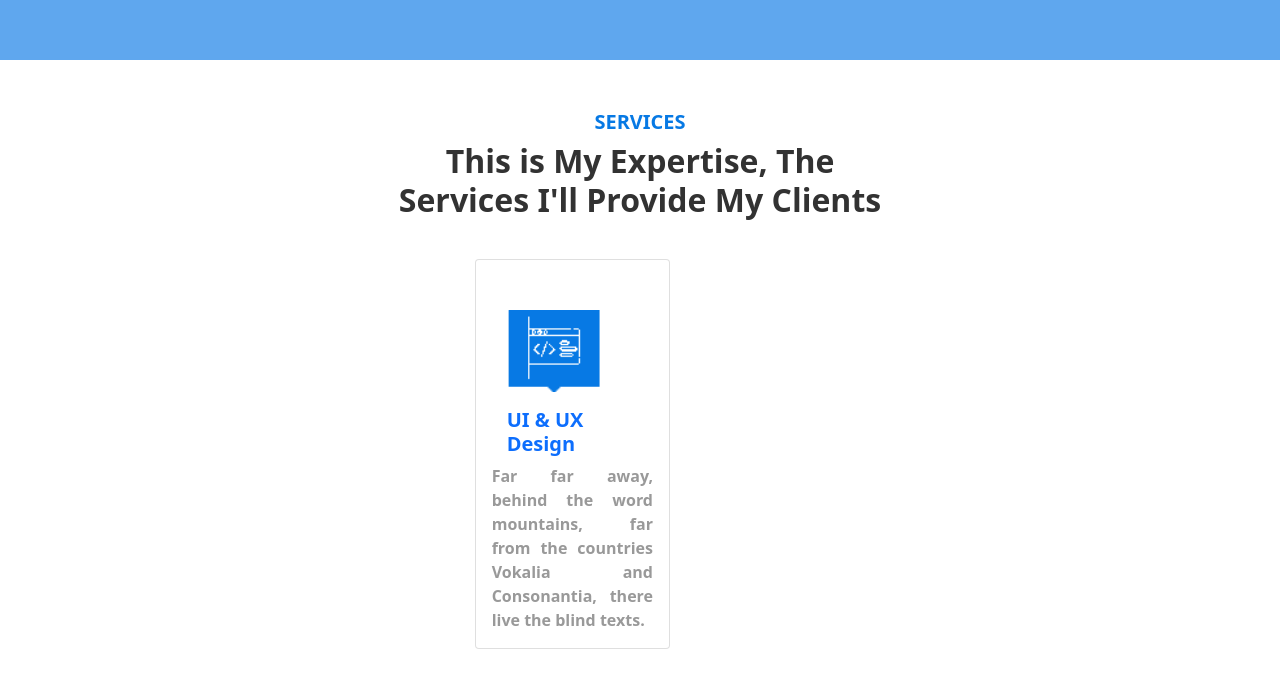
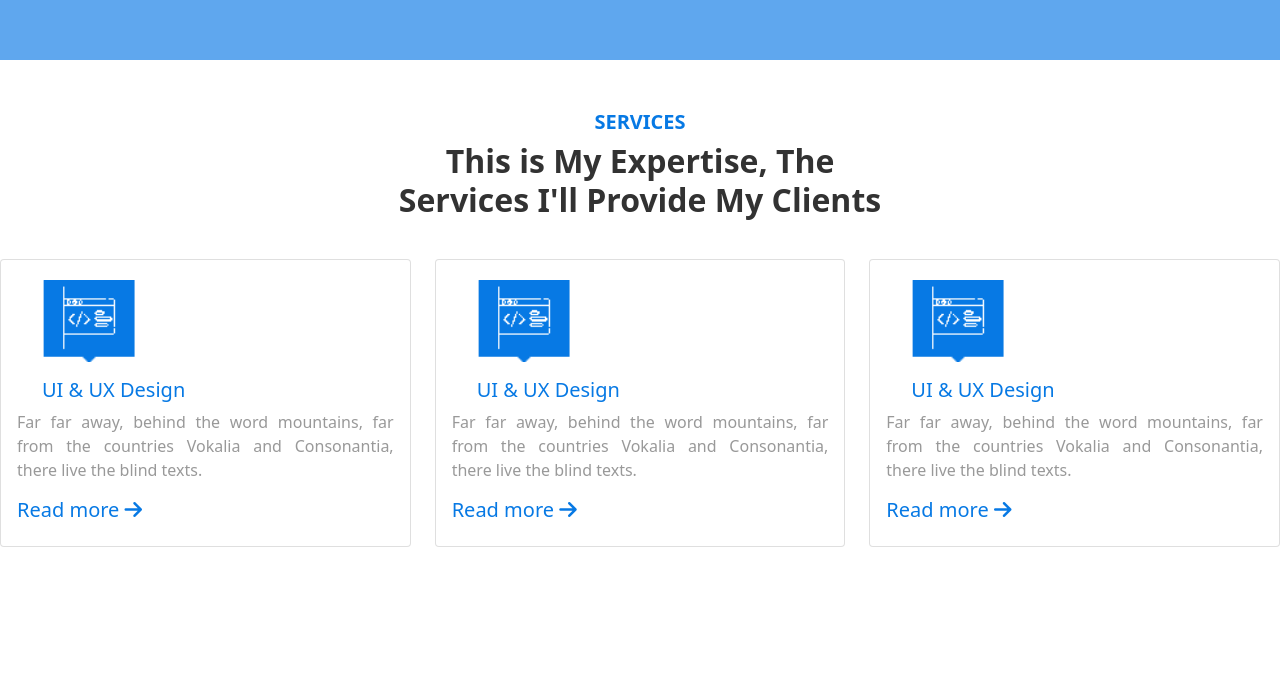
Before and after one commit to radiyashimu1122/dev.Shimu, a plain HTML site: page index.html in a window 1280 px wide. Shown: the part 973-1658 px from the top of the page. After the commit the page ends 1520 px from the top, so only its background shows below. Drawn offline with nearby package versions, Linux system fonts and the light colour scheme.

Commit message:
card update

```diff
--- a/index.html
+++ b/index.html
@@ -76,19 +76,39 @@
   <h5 style="text-align: center; margin-top: 50px;"><strong style="color:#0779e4;">SERVICES</strong></h5>
   <h2 style="text-align: center; color: #323232; margin-bottom: 40px;"> <strong>This is My Expertise,
    The<br> Services I'll Provide My Clients</strong></h2>
-    <div class="row row-cols-1 row-cols-md-3 g-4 mb-5 ms-5 firstcard" style="justify-content: center;">
+   <div class="row row-cols-1 row-cols-md-3 g-4 ">
     <div class="col">
-    <div class="card h-100 w-50">
-    <img style="width: 100px;margin-left: 30px; margin-top:50px;" src="images/photo-1.jpg" class="card-img-top" alt="...">
-    <div class="card-body">
-    <h5 class="card-title" style="color: #0d6efd; margin-left:15px;">
-      <strong>UI & UX Design</strong></h5>
-    <p class="card-text" style="color: #999999; text-align: justify;"> <strong>Far far away, behind the word mountains,
-      far from the countries Vokalia and Consonantia, there live the blind texts.</strong></p>
+      <div class="card">
+        <img style="width: 100px; margin-left: 40px; margin-top: 20px ;" src="images/photo-1.jpg" class="card-img-top" alt="...">
+        <div class="card-body">
+          <h5 class="card-title" style="color: #0779e4; margin-left: 25px;">UI & UX Design</h5>
+          <p class="card-text" style="color: #999999; text-align: justify;">Far far away, behind the word mountains,
+            far from the countries Vokalia and Consonantia, there live the blind texts.</p>
+            <h5 style="color:#0779e4 ;">Read more <i class="fa-solid fa-arrow-right"> </i></h5>
+        </div>
+      </div>
     </div>
-
+    <div class="col">
+      <div class="card">
+        <img style="width: 100px; margin-left: 40px; margin-top: 20px ;" src="images/photo-1.jpg" class="card-img-top" alt="...">
+        <div class="card-body">
+          <h5 class="card-title" style="color: #0779e4; margin-left: 25px;">UI & UX Design</h5>
+          <p class="card-text" style="color: #999999; text-align: justify;">Far far away, behind the word mountains,
+            far from the countries Vokalia and Consonantia, there live the blind texts.</p>
+            <h5 style="color:#0779e4 ;">Read more <i class="fa-solid fa-arrow-right"> </i></h5>
+        </div>
+      </div>
     </div>
-    </div>
+    <div class="col">
+      <div class="card">
+        <img style="width: 100px; margin-left: 40px; margin-top: 20px ;" src="images/photo-1.jpg" class="card-img-top" alt="...">
+        <div class="card-body">
+          <h5 class="card-title" style="color: #0779e4; margin-left: 25px;">UI & UX Design</h5>
+          <p class="card-text" style="color: #999999; text-align: justify;">Far far away, behind the word mountains,
+            far from the countries Vokalia and Consonantia, there live the blind texts.</p>
+            <h5 style="color:#0779e4 ;">Read more <i class="fa-solid fa-arrow-right"> </i></h5>
+        </div>
+      </div>
     </div>
 
     <!-- Optional JavaScript; choose one of the two! -->
--- a/style.css
+++ b/style.css
@@ -22,15 +22,9 @@ padding: 50px;
 }
 /* This is hero section end */
 .firstcard{
-
-  property: box-shadow,
-  class: shadow,
-  values:
-    null: $box-shadow,
-    sm: $box-shadow-sm,
-    lg: $box-shadow-lg,
-    none: none,
-
-
-
+background-color: aliceblue;
+border: none;
 }
+.twocard{
+  display: inline-flex;
+}
```
